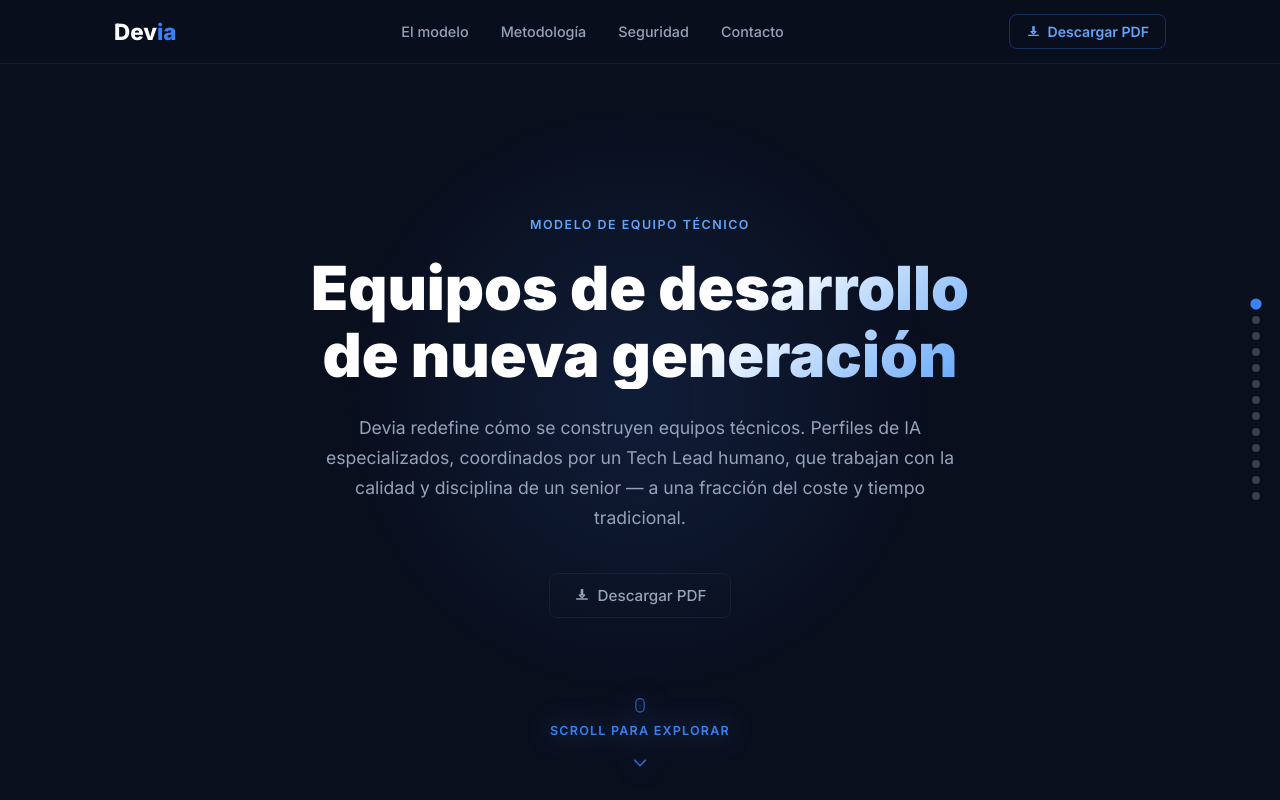
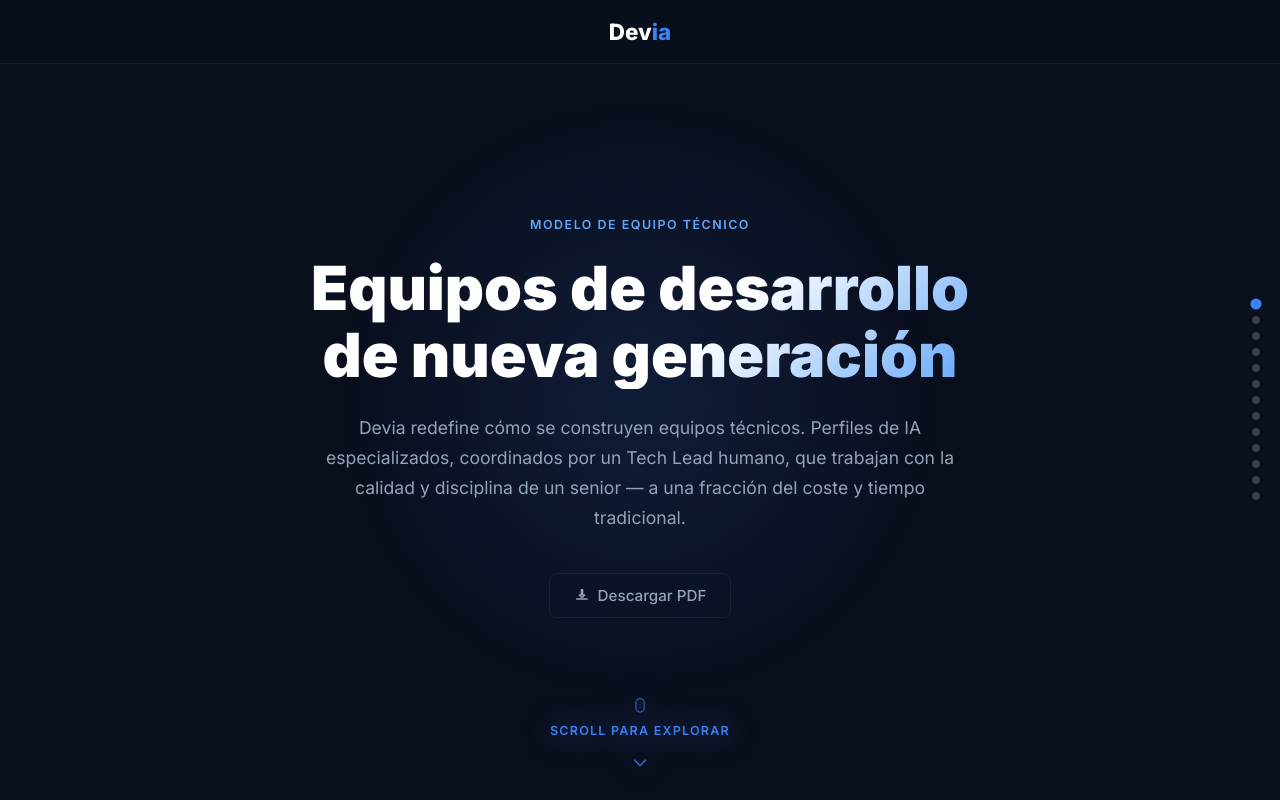
Before and after one commit to kai-devia/devia-model-web, a React (Vite) app: page / in a window 1280 px wide. Built offline with nearby package versions, Linux system fonts and the light colour scheme.

Commit message:
feat: simplify header — logo centered, remove nav and PDF button

```diff
--- a/src/App.tsx
+++ b/src/App.tsx
@@ -25,7 +25,7 @@
 
   return (
     <>
-      <Header goTo={goTo} />
+      <Header />
       <NavDots currentIndex={currentIndex} goTo={goTo} />
 
       {/*
--- a/src/components/Header.tsx
+++ b/src/components/Header.tsx
@@ -1,43 +1,10 @@
-import { IconDownload } from '../icons';
-
-interface HeaderProps {
-  goTo: (index: number) => void;
-}
-
-// Order must match App.tsx sections array:
-// 0:Hero 1:Problema 2:Modelo 3:NuevoSenior 4:Paradigma 5:Contexto
-// 6:Motor 7:Metodologia 8:Conocimiento 9:Seguridad 10:Propuesta 11:Flujo 12:CTA
-const NAV_LINKS = [
-  { label: 'El modelo',    index: 2 },
-  { label: 'Metodología',  index: 7 },
-  { label: 'Seguridad',    index: 9 },
-  { label: 'Contacto',     index: 12 },
-];
-
-export function Header({ goTo }: HeaderProps) {
-  const pdfPath = '/deviamodel/assets/devia-presentacion.pdf';
-
+export function Header() {
   return (
     <header id="site-header">
       <div className="container header-inner">
         <a href="/deviamodel" className="header-logo">
           Dev<span className="ia">ia</span>
         </a>
-        <nav className="header-nav">
-          {NAV_LINKS.map(({ label, index }) => (
-            <button
-              key={label}
-              onClick={() => goTo(index)}
-              className="header-nav-btn"
-            >
-              {label}
-            </button>
-          ))}
-        </nav>
-        <a href={pdfPath} target="_blank" rel="noopener noreferrer" className="header-btn">
-          <IconDownload />
-          Descargar PDF
-        </a>
       </div>
     </header>
   );
--- a/src/styles/components.css
+++ b/src/styles/components.css
@@ -138,7 +138,7 @@
 .header-inner {
   display: flex;
   align-items: center;
-  justify-content: space-between;
+  justify-content: center;
   width: 100%;
 }
 
```
